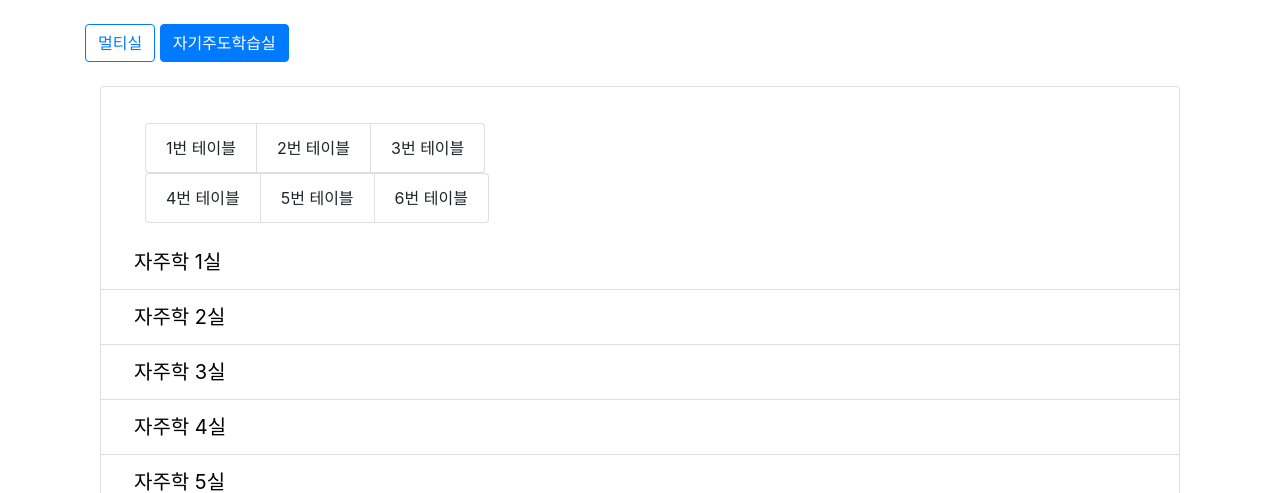
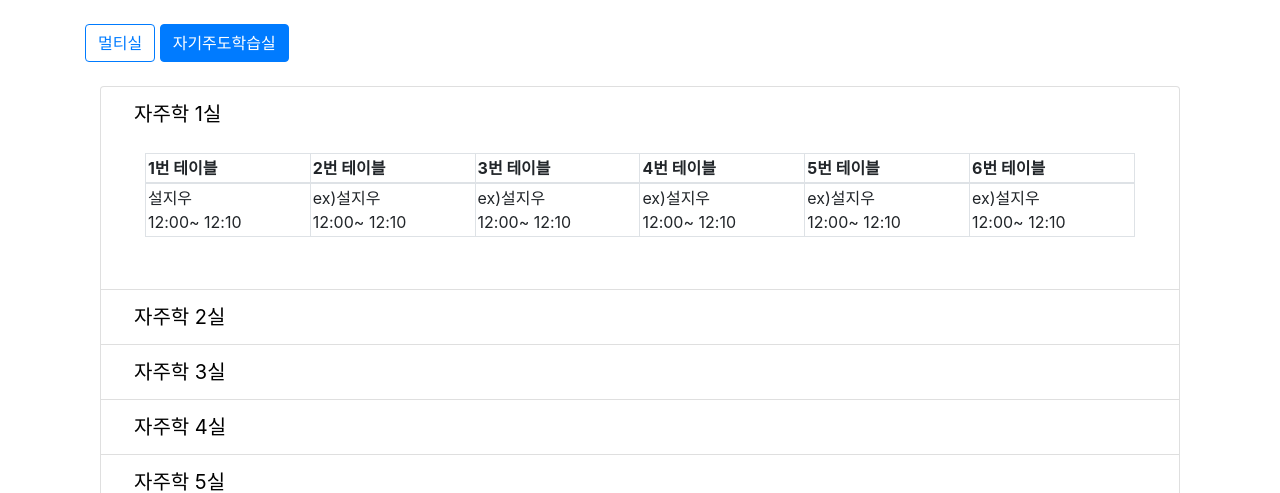
Before and after one commit to Minauroht/Class-Book-web, a Flask app: page /JaJuHak in a window 1280 px wide, after a click on "자주학 1실". Shown: the part 56-549 px from the top of the page. Run offline with Flask 3, Linux system fonts and the light colour scheme; data comes from the database, SQL or seed files in the repository; both versions use the stored data as it was after the commit.

Commit message:
자주학 예약 바꿔놓음

```diff
--- a/templates/JaJuHak.html
+++ b/templates/JaJuHak.html
@@ -13,12 +13,12 @@
             vertical-align: middle;
         }
 
-        /* 테이블 가로 스크롤 */
+        /* 테이블가로 스크롤 */
         .table-wrapper {
             overflow-x: auto;
         }
 
-        /* 테이블 폰트 사이즈 */
+        /* 테이블폰트 사이즈 */
         @media (max-width: 576px) {
             .table-responsive {
                 font-size: 13px;
@@ -71,112 +71,263 @@
         <div class="container">
           <ul class="list-group">
             <li class="list-group-item">
+
+              <button class="navbar-toggler" type="button" data-toggle="collapse" data-target="#navbarToggleExternalContent1" aria-controls="navbarToggleExternalContent1" aria-expanded="false" aria-label="Toggle navigation">
+                자주학 1실
+              </button>
               <div class="collapse" id="navbarToggleExternalContent1">
                 <div class="bg-white p-4">
-                  <ul class="list-group list-group-horizontal">
-                    <li class="list-group-item">1번 테이블 <!-- 예약자 이름만 나오게--></li>
-                    <li class="list-group-item">2번 테이블 <!-- 예약자 이름만 나오게 --></li>
-                    <li class="list-group-item">3번 테이블 <!-- 예약자 이름만 나오게 --></li>
-                  </ul>
-                  <ul class="list-group list-group-horizontal">
-                    <li class="list-group-item">4번 테이블 <!-- 예약자 이름만 나오게 --></li>
-                    <li class="list-group-item">5번 테이블 <!-- 예약자 이름만 나오게 --></li>
-                    <li class="list-group-item">6번 테이블 <!-- 예약자 이름만 나오게 --></li>
-                  </ul>
+                  <table class="table table-bordered">
+                    <thead>
+                      <tr>
+                        <th scope="col">1번 테이블</th>
+                        <th scope="col">2번 테이블</th>
+                        <th scope="col">3번 테이블</th>
+                        <th scope="col">4번 테이블</th>
+                        <th scope="col">5번 테이블</th>
+                        <th scope="col">6번 테이블</th>
+                      </tr>
+                    </thead>
+                    <tbody>
+                      <tr>
+                        <td>설지우 <!-- 이런식으로 넣으면 될듯 -->
+                        <br>
+                        12:00~ 12:10
+                        </td>
+                        <td>ex)설지우 <!-- 이런식으로 넣으면 될듯 -->
+                          <br>
+                          12:00~ 12:10
+                        </td>
+                        <td>ex)설지우 <!-- 이런식으로 넣으면 될듯 -->
+                          <br>
+                          12:00~ 12:10
+                        </td>
+                        <td>ex)설지우 <!-- 이런식으로 넣으면 될듯 -->
+                          <br>
+                          12:00~ 12:10
+                        </td>
+                        <td>ex)설지우 <!-- 이런식으로 넣으면 될듯 -->
+                          <br>
+                          12:00~ 12:10
+                        </td>
+                        <td>ex)설지우 <!-- 이런식으로 넣으면 될듯 -->
+                          <br>
+                          12:00~ 12:10 <!-- 여따가 시간 넣으면 될듯 -->
+                        </td>
+                      </tr>
+                    </tbody>
+                  </table>
                 </div>
               </div>
 
-                <button class="navbar-toggler" type="button" data-toggle="collapse" data-target="#navbarToggleExternalContent1" aria-controls="navbarToggleExternalContent1" aria-expanded="false" aria-label="Toggle navigation">
-                  자주학 1실
-                </button>
             </li>
 
             <li class="list-group-item">
 
+              <button class="navbar-toggler" type="button" data-toggle="collapse" data-target="#navbarToggleExternalContent2" aria-controls="navbarToggleExternalContent2" aria-expanded="false" aria-label="Toggle navigation">
+                자주학 2실
+              </button>
               <div class="collapse" id="navbarToggleExternalContent2">
                 <div class="bg-white p-4">
-                  <ul class="list-group list-group-horizontal">
-                    <li class="list-group-item">1번 테이블 <!-- 예약자 이름만 나오게--></li>
-                    <li class="list-group-item">2번 테이블 <!-- 예약자 이름만 나오게 --></li>
-                    <li class="list-group-item">3번 테이블 <!-- 예약자 이름만 나오게 --></li>
-                  </ul>
-                  <ul class="list-group list-group-horizontal">
-                    <li class="list-group-item">4번 테이블 <!-- 예약자 이름만 나오게 --></li>
-                    <li class="list-group-item">5번 테이블 <!-- 예약자 이름만 나오게 --></li>
-                    <li class="list-group-item">6번 테이블 <!-- 예약자 이름만 나오게 --></li>
-                  </ul>
+                  <table class="table table-bordered">
+                    <thead>
+                      <tr>
+                        <th scope="col">1번 테이블</th>
+                        <th scope="col">2번 테이블</th>
+                        <th scope="col">3번 테이블</th>
+                        <th scope="col">4번 테이블</th>
+                        <th scope="col">5번 테이블</th>
+                        <th scope="col">6번 테이블</th>
+                      </tr>
+                    </thead>
+                    <tbody>
+                      <tr>
+                        <td>설지우 <!-- 이런식으로 넣으면 될듯 -->
+                        <br>
+                        12:00~ 12:10
+                        </td>
+                        <td>ex)설지우 <!-- 이런식으로 넣으면 될듯 -->
+                          <br>
+                          12:00~ 12:10
+                        </td>
+                        <td>ex)설지우 <!-- 이런식으로 넣으면 될듯 -->
+                          <br>
+                          12:00~ 12:10
+                        </td>
+                        <td>ex)설지우 <!-- 이런식으로 넣으면 될듯 -->
+                          <br>
+                          12:00~ 12:10
+                        </td>
+                        <td>ex)설지우 <!-- 이런식으로 넣으면 될듯 -->
+                          <br>
+                          12:00~ 12:10
+                        </td>
+                        <td>ex)설지우 <!-- 이런식으로 넣으면 될듯 -->
+                          <br>
+                          12:00~ 12:10 <!-- 여따가 시간 넣으면 될듯 -->
+                        </td>
+                      </tr>
+                    </tbody>
+                  </table>
                 </div>
               </div>
 
-                <button class="navbar-toggler" type="button" data-toggle="collapse" data-target="#navbarToggleExternalContent2" aria-controls="navbarToggleExternalContent2" aria-expanded="false" aria-label="Toggle navigation">
-                  자주학 2실
-                </button>
             </li>
 
             <li class="list-group-item">
-
+              <button class="navbar-toggler" type="button" data-toggle="collapse" data-target="#navbarToggleExternalContent3" aria-controls="navbarToggleExternalContent3" aria-expanded="false" aria-label="Toggle navigation">
+                자주학 3실
+              </button>
               <div class="collapse" id="navbarToggleExternalContent3">
                 <div class="bg-white p-4">
-                  <ul class="list-group list-group-horizontal">
-                    <li class="list-group-item">1번 테이블 <!-- 예약자 이름만 나오게--></li>
-                    <li class="list-group-item">2번 테이블 <!-- 예약자 이름만 나오게 --></li>
-                    <li class="list-group-item">3번 테이블 <!-- 예약자 이름만 나오게 --></li>
-                  </ul>
-                  <ul class="list-group list-group-horizontal">
-                    <li class="list-group-item">4번 테이블 <!-- 예약자 이름만 나오게 --></li>
-                    <li class="list-group-item">5번 테이블 <!-- 예약자 이름만 나오게 --></li>
-                    <li class="list-group-item">6번 테이블 <!-- 예약자 이름만 나오게 --></li>
-                  </ul>
+                  <table class="table table-bordered">
+                    <thead>
+                      <tr>
+                        <th scope="col">1번 테이블</th>
+                        <th scope="col">2번 테이블</th>
+                        <th scope="col">3번 테이블</th>
+                        <th scope="col">4번 테이블</th>
+                        <th scope="col">5번 테이블</th>
+                        <th scope="col">6번 테이블</th>
+                      </tr>
+                    </thead>
+                    <tbody>
+                      <tr>
+                        <td>설지우 <!-- 이런식으로 넣으면 될듯 -->
+                        <br>
+                        12:00~ 12:10
+                        </td>
+                        <td>ex)설지우 <!-- 이런식으로 넣으면 될듯 -->
+                          <br>
+                          12:00~ 12:10
+                        </td>
+                        <td>ex)설지우 <!-- 이런식으로 넣으면 될듯 -->
+                          <br>
+                          12:00~ 12:10
+                        </td>
+                        <td>ex)설지우 <!-- 이런식으로 넣으면 될듯 -->
+                          <br>
+                          12:00~ 12:10
+                        </td>
+                        <td>ex)설지우 <!-- 이런식으로 넣으면 될듯 -->
+                          <br>
+                          12:00~ 12:10
+                        </td>
+                        <td>ex)설지우 <!-- 이런식으로 넣으면 될듯 -->
+                          <br>
+                          12:00~ 12:10 <!-- 여따가 시간 넣으면 될듯 -->
+                        </td>
+                      </tr>
+                    </tbody>
+                  </table>
                 </div>
               </div>
 
-                <button class="navbar-toggler" type="button" data-toggle="collapse" data-target="#navbarToggleExternalContent3" aria-controls="navbarToggleExternalContent3" aria-expanded="false" aria-label="Toggle navigation">
-                  자주학 3실
-                </button>
+
             </li>
 
             <li class="list-group-item">
-
+              <button class="navbar-toggler" type="button" data-toggle="collapse" data-target="#navbarToggleExternalContent4" aria-controls="navbarToggleExternalContent4" aria-expanded="false" aria-label="Toggle navigation">
+                자주학 4실
+              </button>
               <div class="collapse" id="navbarToggleExternalContent4">
                 <div class="bg-white p-4">
-                  <ul class="list-group list-group-horizontal">
-                    <li class="list-group-item">1번 테이블 <!-- 예약자 이름만 나오게--></li>
-                    <li class="list-group-item">2번 테이블 <!-- 예약자 이름만 나오게 --></li>
-                    <li class="list-group-item">3번 테이블 <!-- 예약자 이름만 나오게 --></li>
-                  </ul>
-                  <ul class="list-group list-group-horizontal">
-                    <li class="list-group-item">4번 테이블 <!-- 예약자 이름만 나오게 --></li>
-                    <li class="list-group-item">5번 테이블 <!-- 예약자 이름만 나오게 --></li>
-                    <li class="list-group-item">6번 테이블 <!-- 예약자 이름만 나오게 --></li>
-                  </ul>
+                  <table class="table table-bordered">
+                    <thead>
+                      <tr>
+                        <th scope="col">1번 테이블</th>
+                        <th scope="col">2번 테이블</th>
+                        <th scope="col">3번 테이블</th>
+                        <th scope="col">4번 테이블</th>
+                        <th scope="col">5번 테이블</th>
+                        <th scope="col">6번 테이블</th>
+                      </tr>
+                    </thead>
+                    <tbody>
+                      <tr>
+                        <td>설지우 <!-- 이런식으로 넣으면 될듯 -->
+                        <br>
+                        12:00~ 12:10
+                        </td>
+                        <td>ex)설지우 <!-- 이런식으로 넣으면 될듯 -->
+                          <br>
+                          12:00~ 12:10
+                        </td>
+                        <td>ex)설지우 <!-- 이런식으로 넣으면 될듯 -->
+                          <br>
+                          12:00~ 12:10
+                        </td>
+                        <td>ex)설지우 <!-- 이런식으로 넣으면 될듯 -->
+                          <br>
+                          12:00~ 12:10
+                        </td>
+                        <td>ex)설지우 <!-- 이런식으로 넣으면 될듯 -->
+                          <br>
+                          12:00~ 12:10
+                        </td>
+                        <td>ex)설지우 <!-- 이런식으로 넣으면 될듯 -->
+                          <br>
+                          12:00~ 12:10 <!-- 여따가 시간 넣으면 될듯 -->
+                        </td>
+                      </tr>
+                    </tbody>
+                  </table>
                 </div>
               </div>
 
-                <button class="navbar-toggler" type="button" data-toggle="collapse" data-target="#navbarToggleExternalContent4" aria-controls="navbarToggleExternalContent4" aria-expanded="false" aria-label="Toggle navigation">
-                  자주학 4실
-                </button>
+
             </li>
 
             <li class="list-group-item">
-
+              <button class="navbar-toggler" type="button" data-toggle="collapse" data-target="#navbarToggleExternalContent5" aria-controls="navbarToggleExternalContent5" aria-expanded="false" aria-label="Toggle navigation">
+                자주학 5실
+              </button>
               <div class="collapse" id="navbarToggleExternalContent5">
                 <div class="bg-white p-4">
-                  <ul class="list-group list-group-horizontal">
-                    <li class="list-group-item">1번 테이블 <!-- 예약자 이름만 나오게--></li>
-                    <li class="list-group-item">2번 테이블 <!-- 예약자 이름만 나오게 --></li>
-                    <li class="list-group-item">3번 테이블 <!-- 예약자 이름만 나오게 --></li>
-                  </ul>
-                  <ul class="list-group list-group-horizontal">
-                    <li class="list-group-item">4번 테이블 <!-- 예약자 이름만 나오게 --></li>
-                    <li class="list-group-item">5번 테이블 <!-- 예약자 이름만 나오게 --></li>
-                    <li class="list-group-item">6번 테이블 <!-- 예약자 이름만 나오게 --></li>
-                  </ul>
+                  <table class="table table-bordered">
+                    <thead>
+                      <tr>
+                        <th scope="col">1번 테이블</th>
+                        <th scope="col">2번 테이블</th>
+                        <th scope="col">3번 테이블</th>
+                        <th scope="col">4번 테이블</th>
+                        <th scope="col">5번 테이블</th>
+                        <th scope="col">6번 테이블</th>
+                      </tr>
+                    </thead>
+                    <tbody>
+                      <tr>
+                        <td>설지우 <!-- 이런식으로 넣으면 될듯 -->
+                        <br>
+                        12:00~ 12:10
+                        </td>
+                        <td>ex)설지우 <!-- 이런식으로 넣으면 될듯 -->
+                          <br>
+                          12:00~ 12:10
+                        </td>
+                        <td>ex)설지우 <!-- 이런식으로 넣으면 될듯 -->
+                          <br>
+                          12:00~ 12:10
+                        </td>
+                        <td>ex)설지우 <!-- 이런식으로 넣으면 될듯 -->
+                          <br>
+                          12:00~ 12:10
+                        </td>
+                        <td>ex)설지우 <!-- 이런식으로 넣으면 될듯 -->
+                          <br>
+                          12:00~ 12:10
+                        </td>
+                        <td>ex)설지우 <!-- 이런식으로 넣으면 될듯 -->
+                          <br>
+                          12:00~ 12:10 <!-- 여따가 시간 넣으면 될듯 -->
+                        </td>
+                      </tr>
+                    </tbody>
+                  </table>
                 </div>
               </div>
 
-                <button class="navbar-toggler" type="button" data-toggle="collapse" data-target="#navbarToggleExternalContent5" aria-controls="navbarToggleExternalContent5" aria-expanded="false" aria-label="Toggle navigation">
-                  자주학 5실
-                </button>
+
             </li>
 
           </ul>
--- a/templates/booking.html
+++ b/templates/booking.html
@@ -80,7 +80,7 @@
             </button>
         </form>
 
-
+    </div>
 
 
 
--- a/templates/checking.html
+++ b/templates/checking.html
@@ -60,7 +60,7 @@
       <div class="container">
       <button class="btn btn-primary" type="submit">멀티실</button>
       <a class="btn btn-outline-primary" href="JaJuHak" role="button">자기주도학습실</a>
-
+<br>
       <div class="table-wrapper table-responsive">
         <table class="table table-striped">
           <thead>
```
Also changed, not shown: instance/booking.db.
